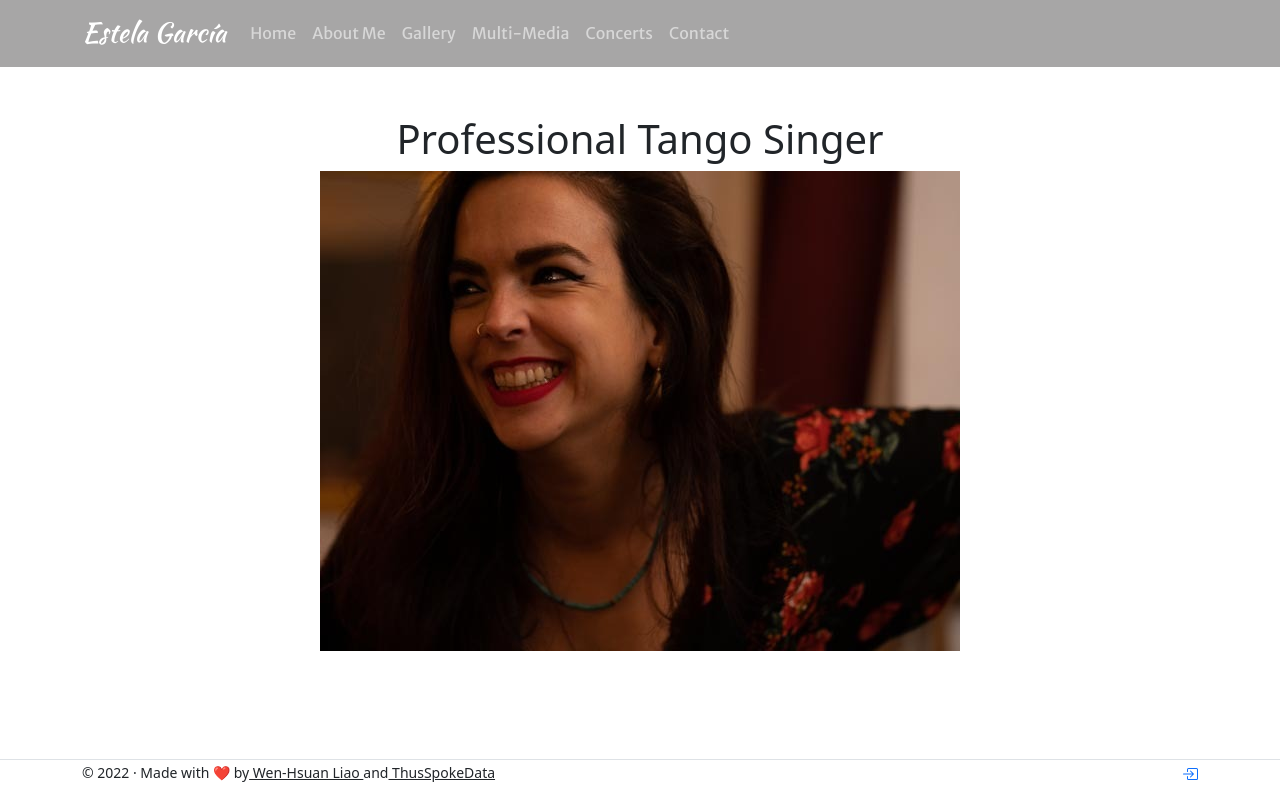
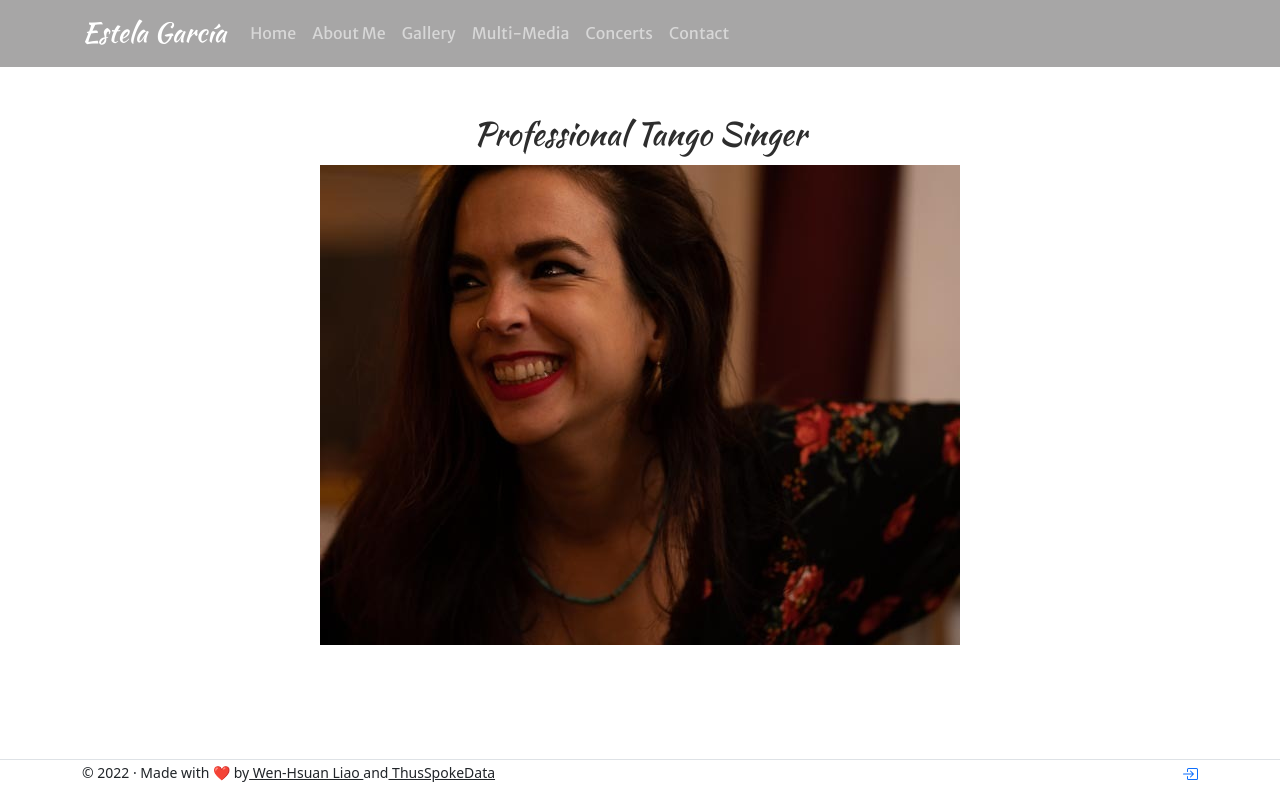
Before and after one commit to thusspokedata/estela-garcia-website, a React (Create React App) app in the folder client/: page /home in a window 1280 px wide. Built offline with nearby package versions, Linux system fonts and the light colour scheme.

Commit message:
fix HomePage 'Professionalc Tango Singer' font

```diff
--- a/client/src/css/custom.css
+++ b/client/src/css/custom.css
@@ -21,7 +21,7 @@
     justify-content: center;
 }
 
-figcaption {
+.HomePage-title {
     display: flex;
     justify-content: center;
     font-family: "Kaushan Script";
@@ -29,7 +29,7 @@ figcaption {
     margin: 0 2rem;
     color: rgb(45, 45, 45);
     padding-bottom: 1.5vh;
-    font-size: 1.5em;
+    font-size: 2em;
 }
 
 @media screen and (max-width: 768px) {
--- a/client/src/pages/HomePage.js
+++ b/client/src/pages/HomePage.js
@@ -10,7 +10,7 @@ function HomePage() {
       </Helmet>
       <Container className="p-md-5 p-3" fluid="md">
         <figure className="position-relative">
-          <h1>Professional Tango Singer</h1>
+          <h1 className="HomePage-title">Professional Tango Singer</h1>
           <img
             src={homeEstelaPhoto}
             alt="homeEstelaPhoto"
```
